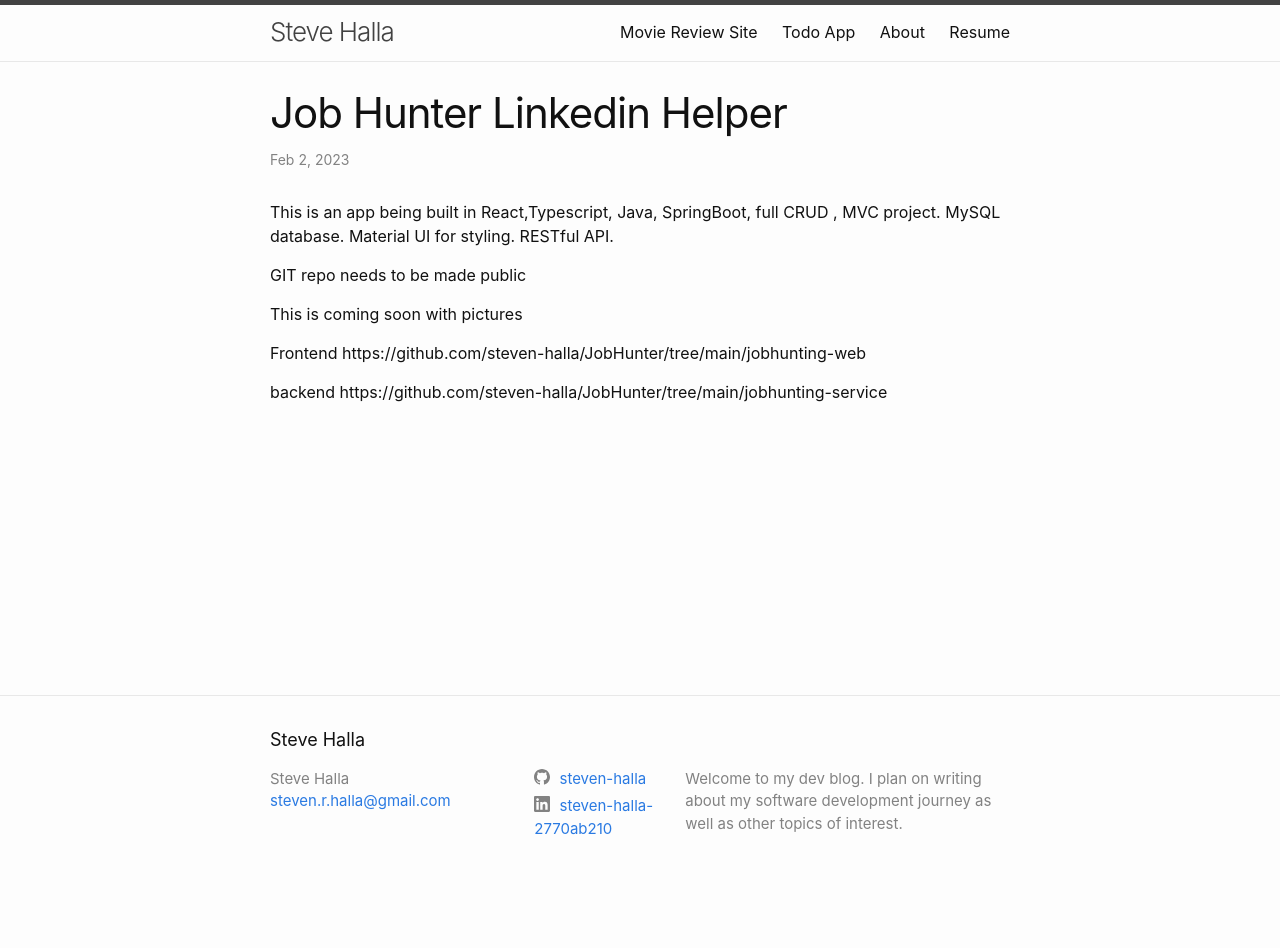
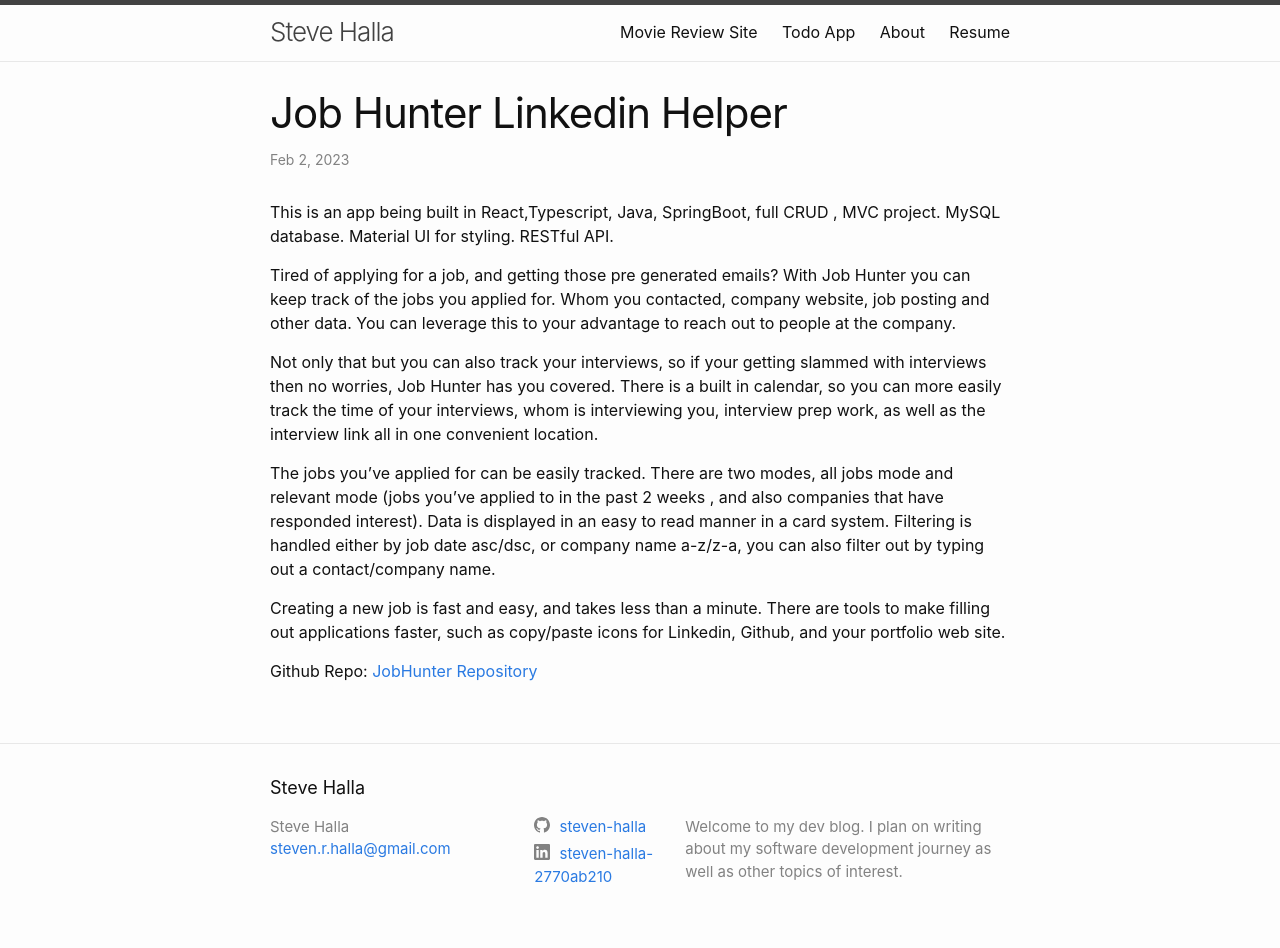
Before and after one commit to steven-halla/stevehalla.com, a Jekyll site: the page built from _posts/2023-02-02-Job-Hunter-Linkedin-helper.markdown, in a window 1280 px wide. Built offline with Jekyll 4.4.1, drawn with Linux system fonts in a browser that asks for light colours; before the commit the page ends 900 px from its top, so only the background shows below that.

Commit message:
blog update for job hunter

```diff
--- a/_posts/2023-02-02-Job-Hunter-Linkedin-helper.markdown
+++ b/_posts/2023-02-02-Job-Hunter-Linkedin-helper.markdown
@@ -6,14 +6,25 @@ thumbnail: "https://stevenhalla.com/assets/images/jekyllmainpage.png"
 This is an app being built in React,Typescript, Java, SpringBoot, full CRUD , MVC project.
 MySQL database. Material UI for styling. RESTful API.
 
-
-GIT repo needs to be made public
-
-This is coming soon with pictures
+Tired of applying for a job, and getting those pre generated emails? With Job Hunter you can
+keep track of the jobs you applied for. Whom you contacted, company website, job posting and
+other data. You can leverage this to your advantage to reach out to people at the company.
 
 
-Frontend
-https://github.com/steven-halla/JobHunter/tree/main/jobhunting-web
+Not only that but you can also track your interviews, so if your getting slammed with interviews
+then no worries, Job Hunter has you covered. There is a built in calendar, so you can more
+easily track the time of your interviews, whom is interviewing you, interview prep work,
+as well as the interview link all in one convenient location.
 
-backend
-https://github.com/steven-halla/JobHunter/tree/main/jobhunting-service
+The jobs you've applied for can be easily tracked. There are two modes, all jobs mode and
+relevant mode (jobs you've applied to in the past 2 weeks , and also companies that have
+responded interest). Data is displayed in an easy to read manner in a card system. Filtering
+is handled either by job date asc/dsc, or company name a-z/z-a, you can also
+filter out by typing out a contact/company name.
+
+Creating a new job is fast and easy, and takes less than a minute. There are tools to make
+filling out applications faster, such as copy/paste icons for Linkedin, Github, and your
+portfolio web site.
+
+Github Repo:
+[JobHunter Repository](https://github.com/steven-halla/JobHunter)
```
